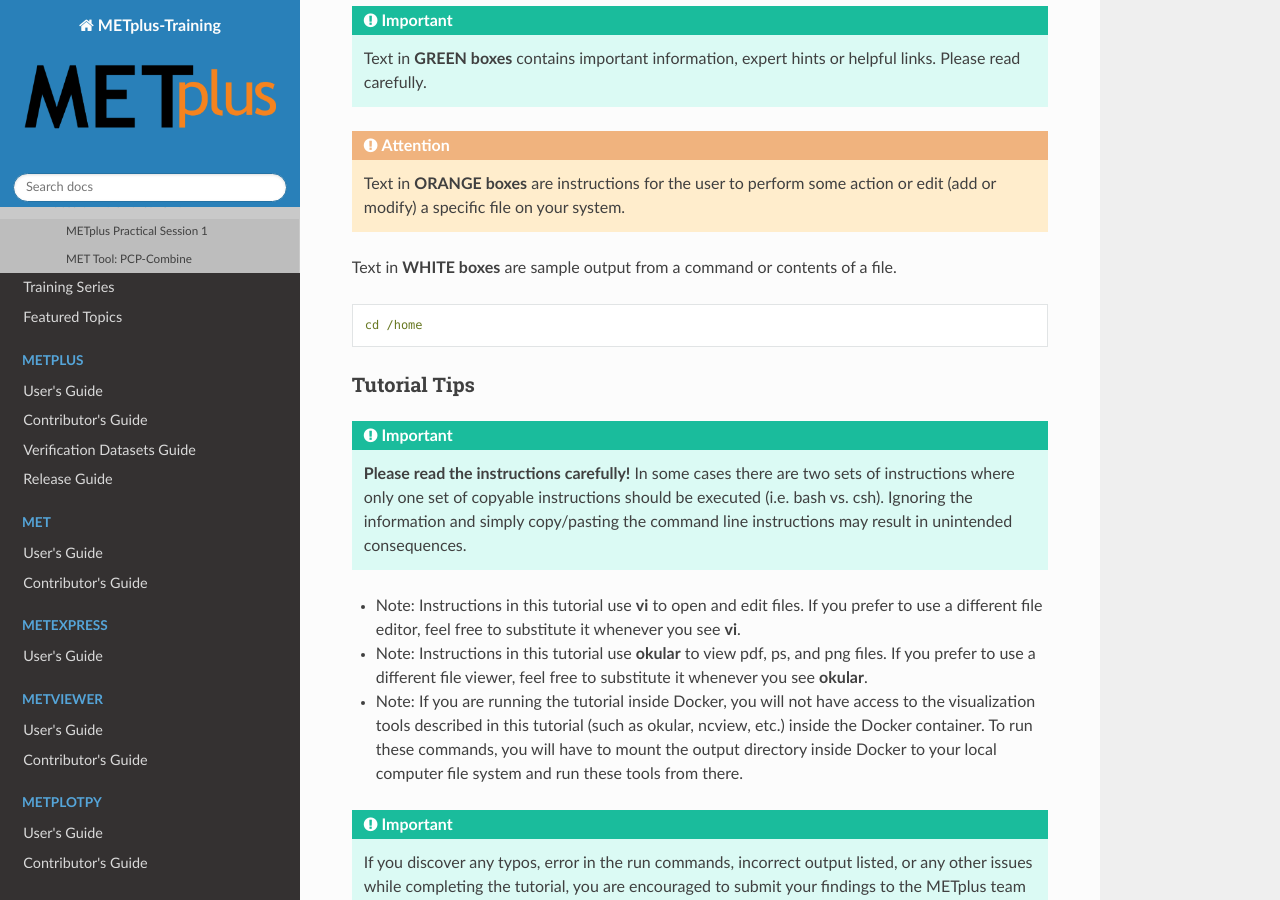
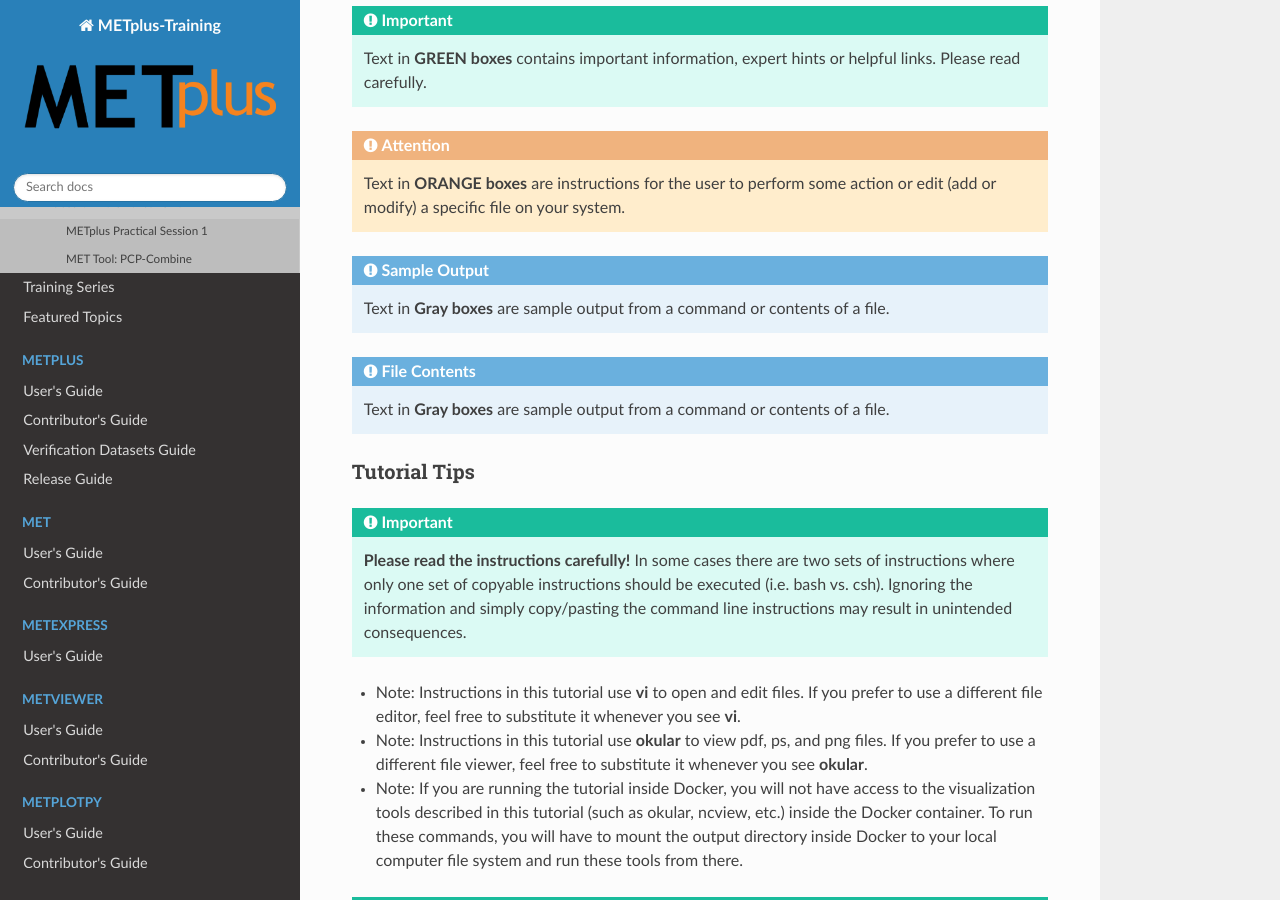
Before and after one commit to dtcenter/METplus-Training, a Sphinx documentation site: the page built from docs/Tutorial/v5.0/grid_to_grid.rst, in a window 1280 px wide and 900 px high, scrolled down 1067 px. Built offline with Sphinx 7.4.7 and the Read the Docs theme 3.1.0, drawn with Linux system fonts in a browser that asks for light colours.

Commit message:
Per #69, test out admonition directive

```diff
--- a/docs/Tutorial/v5.0/grid_to_grid.rst
+++ b/docs/Tutorial/v5.0/grid_to_grid.rst
@@ -31,11 +31,14 @@
   Text in **ORANGE boxes** are instructions for the user to perform some action
   or edit (add or modify) a specific file on your system.
 
-Text in **WHITE boxes** are sample output from a command or contents of a file.
+.. admonition:: Sample Output
 
-.. code-block:: ini
+  Text in **Gray boxes** are sample output from a command or contents of a file.
 
-  cd /home
+.. admonition:: File Contents
+
+  Text in **Gray boxes** are sample output from a command or contents of a file.
+
 
 Tutorial Tips
 ^^^^^^^^^^^^^
```
